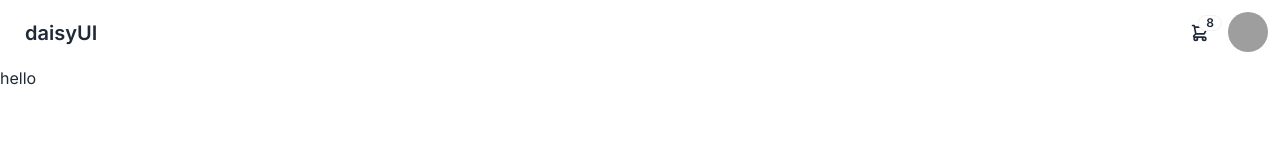
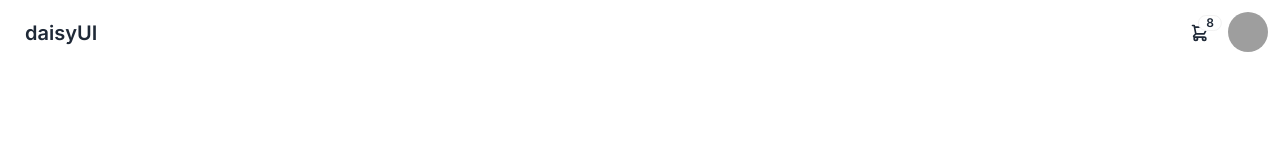
Before and after one commit to parsaestakhry/new-commerce-next, a Next.js app in the folder new-ecommerce/: page / in a window 1280 px wide. Shown: the top 160 px of the page. Built offline with nearby package versions, Linux system fonts and the light colour scheme; grey boxes are pictures that could not be loaded.

Commit message:
removed hello

```diff
--- a/new-ecommerce/app/page.tsx
+++ b/new-ecommerce/app/page.tsx
@@ -1,5 +1,7 @@
 import Image from "next/image";
 
 export default function Home() {
-  return <>hello</>;
+  return <>
+
+  </>;
 }
```
